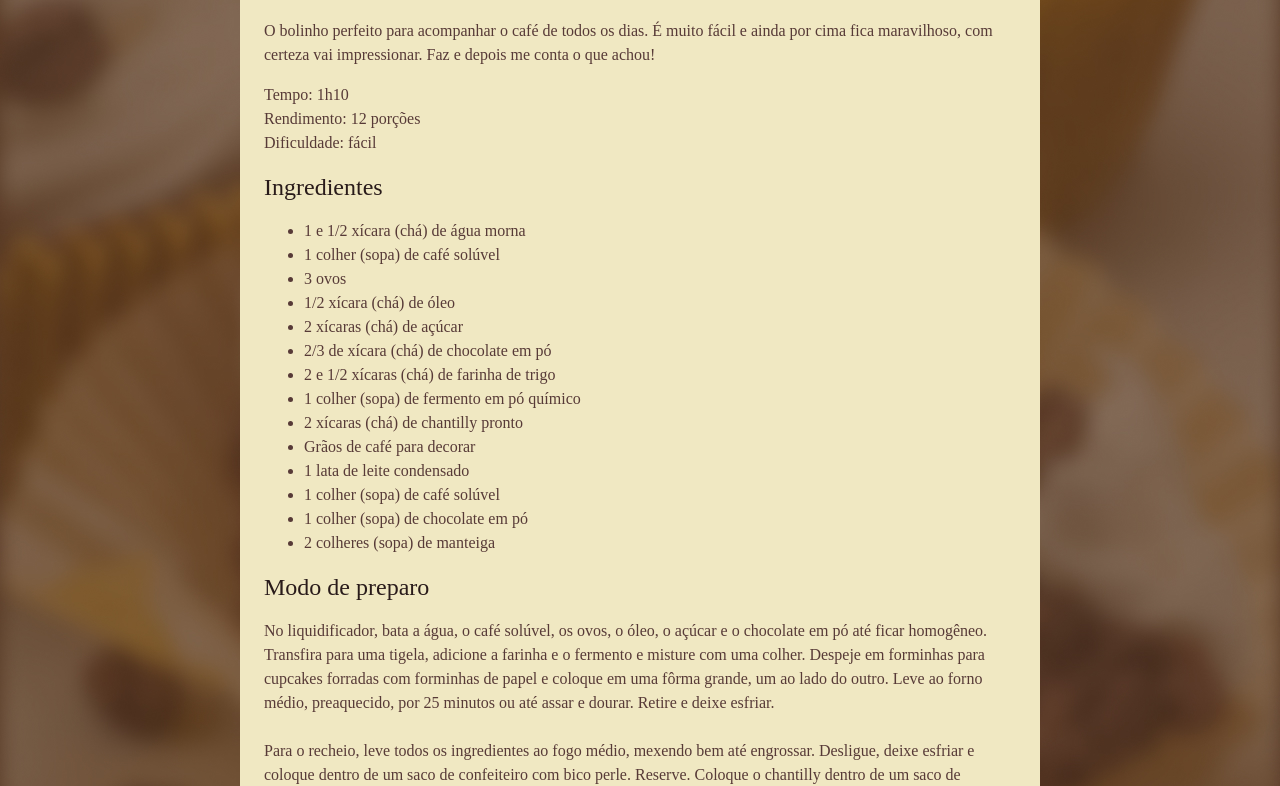
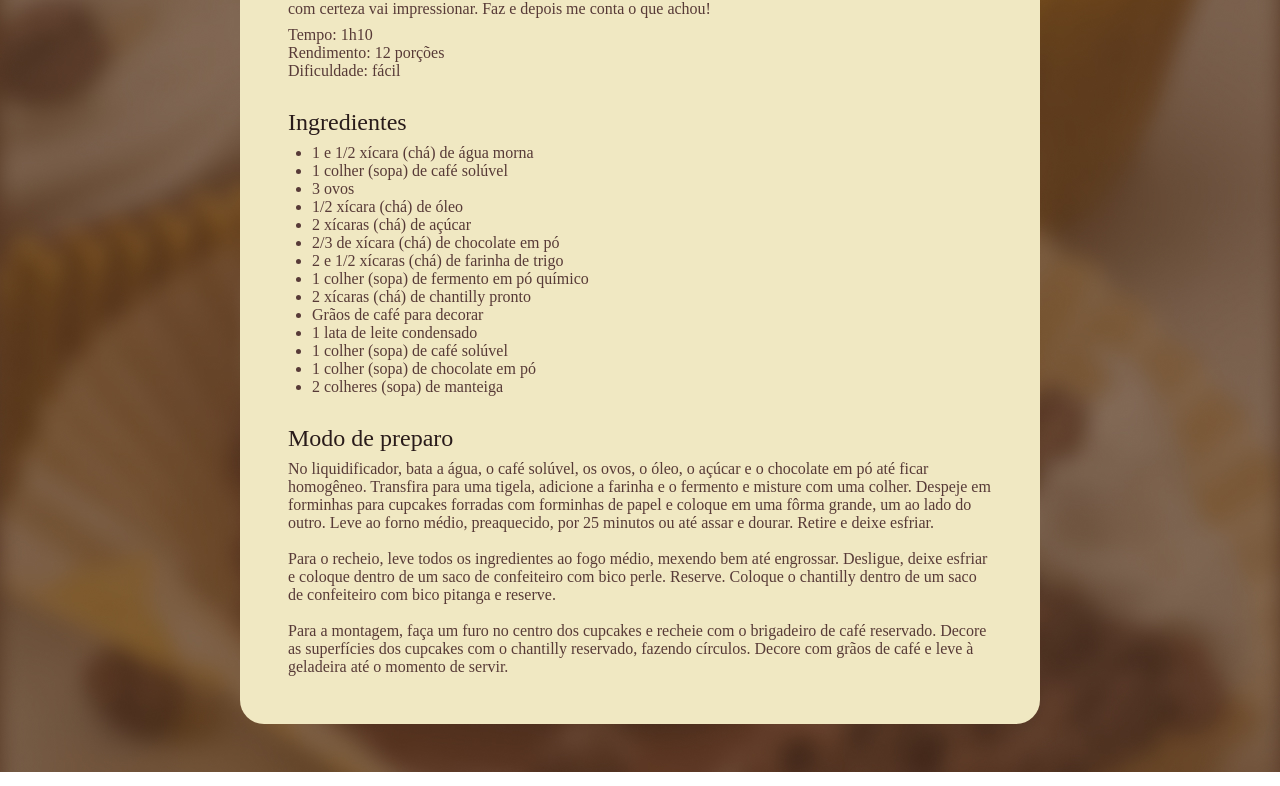
Before and after one commit to hannahmem/Primeiro-projeto, a plain HTML site: page index.html in a window 1280 px wide. Shown: the part 582-1368 px from the top of the page. Drawn offline with Linux system fonts and the light colour scheme; a web font is replaced by a local one.

Commit message:
personalizando espaços

```diff
--- a/style.css
+++ b/style.css
@@ -1,6 +1,11 @@
+* {
+    margin: 0;
+    padding: 0;
+
+}
+
 :root {
     font-family: "Alice", serif;
-    line-height: 150%;
     color: #573A37;
 }
 
@@ -18,13 +23,27 @@ body {
     margin: 48px auto;
 }
 
+
 img {
     border-radius: 16px;
+}
+
+main {
+    padding: 24px;
+}
+
+section + section {
+    margin-top: 24px;
+}
+
+#about p + p {
+    margin-top: 8px;
 }
 
 h1 {
     line-height: 140%;
     font-size: 40px;
+    margin-bottom: 4px;
 }
 
 h2 {
@@ -34,4 +53,10 @@ h2 {
 h1, h2 {
     color: #291B1A;
     font-weight: normal;
+    margin-bottom: 4px;
+    line-height: 150%;
 }
+
+ul {
+    padding-left: 24px;
+}
```
